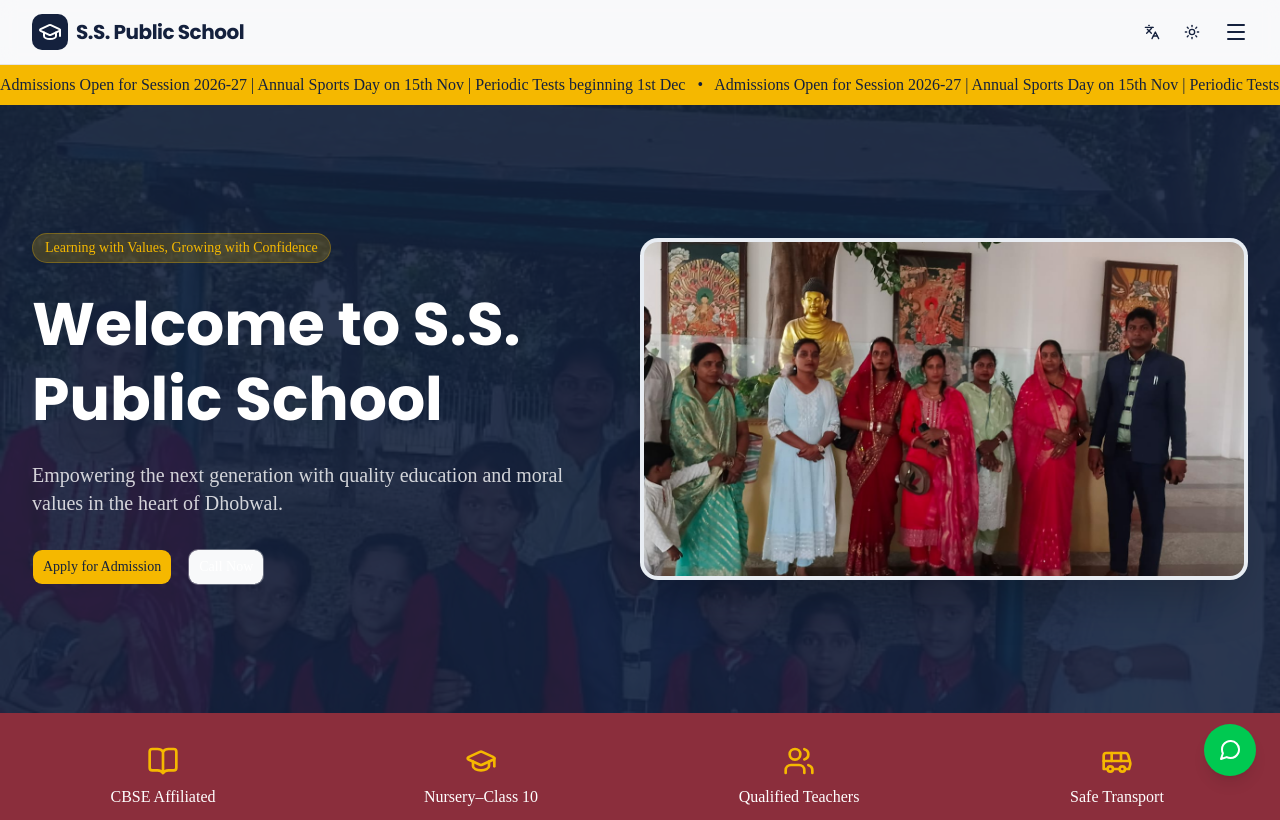
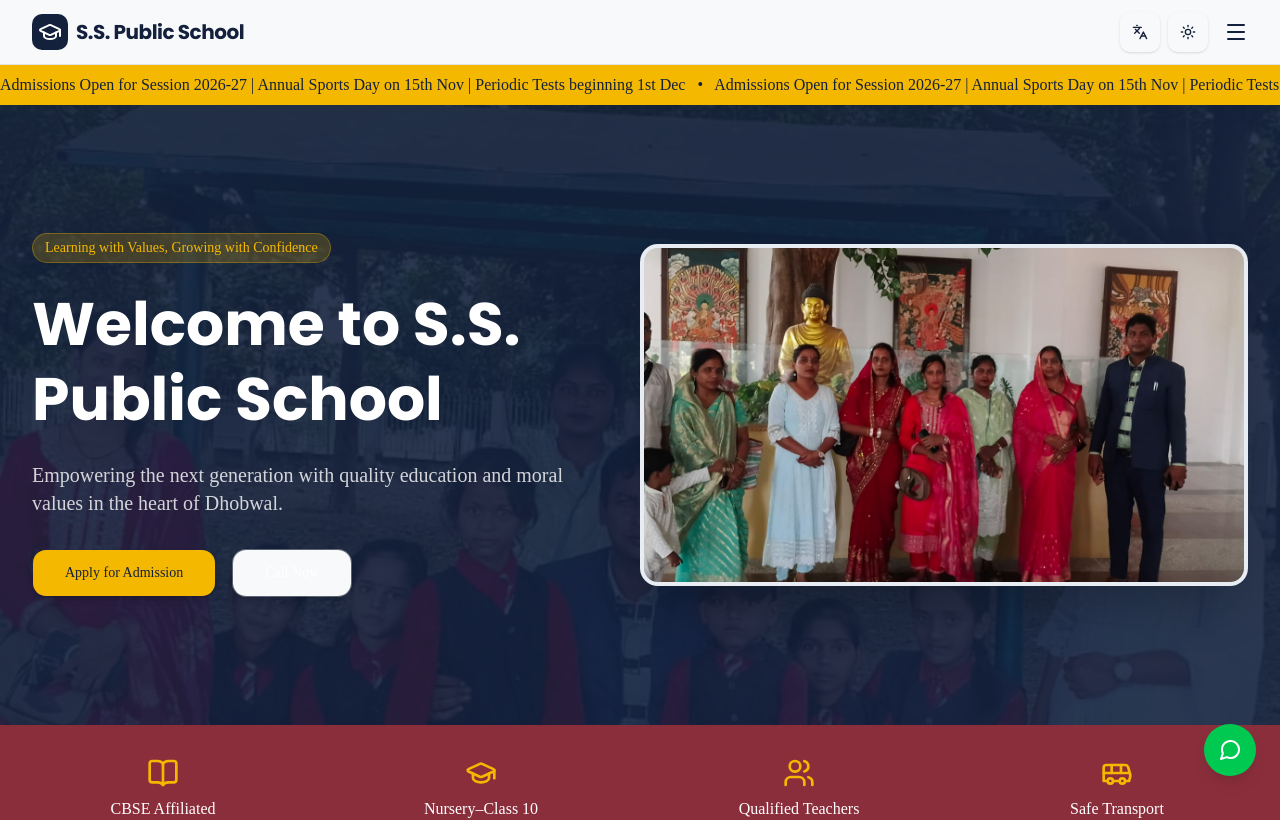
Before and after one commit to AdarshJha05/SS_School_demo, a Next.js app: page / in a window 1280 px wide. Shown: the top 820 px of the page. Built offline with nearby package versions, Linux system fonts and the light colour scheme.

Commit message:
Enhance global button styles with modern padding, sizing, and shadows

```diff
--- a/src/components/ui/button.tsx
+++ b/src/components/ui/button.tsx
@@ -20,16 +20,16 @@ const buttonVariants = cva(
       },
       size: {
         default:
-          "h-8 gap-1.5 px-2.5 has-data-[icon=inline-end]:pr-2 has-data-[icon=inline-start]:pl-2",
-        xs: "h-6 gap-1 rounded-[min(var(--radius-md),10px)] px-2 text-xs in-data-[slot=button-group]:rounded-lg has-data-[icon=inline-end]:pr-1.5 has-data-[icon=inline-start]:pl-1.5 [&_svg:not([class*='size-'])]:size-3",
-        sm: "h-7 gap-1 rounded-[min(var(--radius-md),12px)] px-2.5 text-[0.8rem] in-data-[slot=button-group]:rounded-lg has-data-[icon=inline-end]:pr-1.5 has-data-[icon=inline-start]:pl-1.5 [&_svg:not([class*='size-'])]:size-3.5",
-        lg: "h-9 gap-1.5 px-2.5 has-data-[icon=inline-end]:pr-2 has-data-[icon=inline-start]:pl-2",
-        icon: "size-8",
+          "h-10 gap-2 px-6 py-2 shadow-sm rounded-lg has-data-[icon=inline-end]:pr-4 has-data-[icon=inline-start]:pl-4",
+        xs: "h-7 gap-1 rounded-md px-3 text-xs shadow-sm in-data-[slot=button-group]:rounded-md has-data-[icon=inline-end]:pr-2 has-data-[icon=inline-start]:pl-2 [&_svg:not([class*='size-'])]:size-3",
+        sm: "h-9 gap-1.5 rounded-md px-4 text-sm shadow-sm in-data-[slot=button-group]:rounded-md has-data-[icon=inline-end]:pr-3 has-data-[icon=inline-start]:pl-3 [&_svg:not([class*='size-'])]:size-4",
+        lg: "h-12 gap-2 rounded-xl px-8 text-base shadow-md has-data-[icon=inline-end]:pr-5 has-data-[icon=inline-start]:pl-5 [&_svg:not([class*='size-'])]:size-5",
+        icon: "size-10 rounded-lg shadow-sm",
         "icon-xs":
-          "size-6 rounded-[min(var(--radius-md),10px)] in-data-[slot=button-group]:rounded-lg [&_svg:not([class*='size-'])]:size-3",
+          "size-7 rounded-md in-data-[slot=button-group]:rounded-md [&_svg:not([class*='size-'])]:size-3 shadow-sm",
         "icon-sm":
-          "size-7 rounded-[min(var(--radius-md),12px)] in-data-[slot=button-group]:rounded-lg",
-        "icon-lg": "size-9",
+          "size-9 rounded-md in-data-[slot=button-group]:rounded-md shadow-sm",
+        "icon-lg": "size-12 rounded-xl shadow-md",
       },
     },
     defaultVariants: {
```
